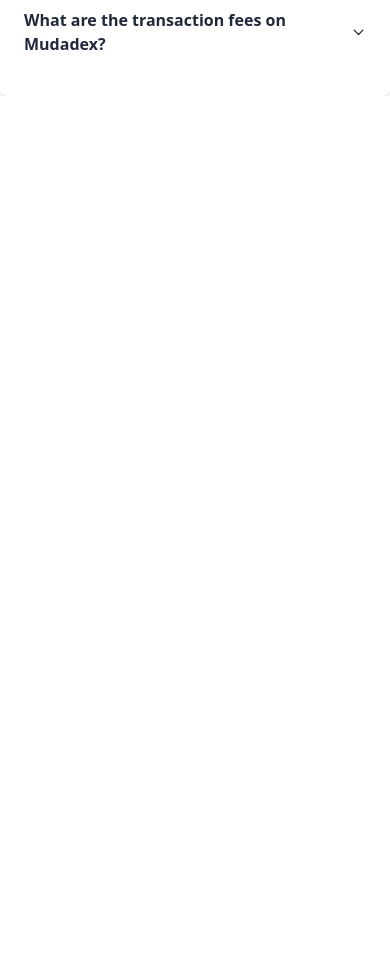
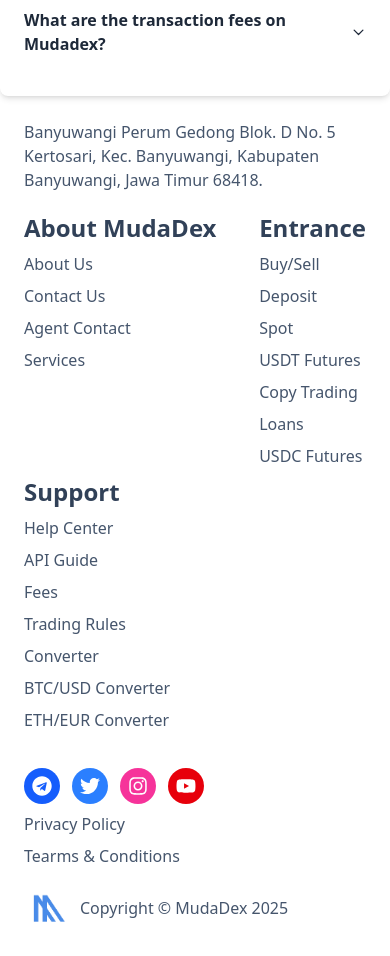
Before and after one commit to mudapediadigitalindonesia/mudadex, a Next.js app: page / in a window 390 px wide. Shown: the part 6920-7876 px from the top of the page. Before the commit the page ends 7016 px from the top, so only its background shows below. Built offline with nearby package versions, Linux system fonts and the light colour scheme.

Commit message:
Footer
Menambahkan bagian footer

```diff
--- a/package.json
+++ b/package.json
@@ -14,6 +14,7 @@
     "next": "15.3.1",
     "react": "^19.0.0",
     "react-dom": "^19.0.0",
+    "react-icons": "^5.5.0",
     "react-infinite-logo-slider": "^1.1.4"
   },
   "devDependencies": {
--- a/src/app/page.tsx
+++ b/src/app/page.tsx
@@ -6,6 +6,8 @@
 import Features from "@/components/Features";
 import Wallets from "@/components/Wallets";
 import FAQ from "@/components/FAQ";
+import Footer from "@/components/Footer";
+
 export default function Home() {
   return (
     <>
@@ -15,36 +17,36 @@
           <FloatingPhoneComp />
         </div>
       </div>
+
       {/* CryptoCard */}
       <div className="p-2 text-center mt-[74px] ml-[40px]">
         <h1 className="text-[35px] font-bold"> Top 5 Crypto Assets</h1>
         <ScrollLinked />
       </div>
+
       {/* Exclusive Tokens */}
       <div className="p-2 text-center mt-[118px]">
         <h2 className="text-[40px] font-semibold text-sky-950">
           MudaDex Exclusive Tokens
         </h2>
-        {/* FadeIn */}
         <div className="flex items-start ml-[106px] mt-[131px]">
           <FadeIn />
-          {/* SwipeCard */}
           <div className="flex items-center justify-center bg-white p-4 w-[700px] h-[200px] ml-auto">
             <SwipeCards />
           </div>
         </div>
       </div>
+
       {/* InfinitySlider */}
       <div className="p-2 text-center">
         <h3 className="text-[40px] font-bold text-sky-950">
           Token Trending on SOLANA
         </h3>
-        <div>
-          <div className="mt-[93px]">
-            <InfinitySlider />
-          </div>
+        <div className="mt-[93px]">
+          <InfinitySlider />
         </div>
       </div>
+
       {/* Features */}
       <div className="p-2 text-center mt-[131px]">
         <h4 className="text-[36px] font-bold text-sky-950">
@@ -54,12 +56,16 @@
           <Features />
         </div>
       </div>
+
       <div>
         <Wallets />
       </div>
       <div>
         <FAQ />
       </div>
+
+      {/* Footer */}
+      <Footer />
     </>
   );
 }
--- /dev/null
+++ b/src/components/Footer.tsx
@@ -0,0 +1,135 @@
+import Image from "next/image";
+import { FaTelegram, FaTwitter, FaInstagram, FaYoutube } from "react-icons/fa";
+
+export default function Footer() {
+  return (
+    <footer className="my-6">
+      <div className="px-6 max-w-screen-xl mx-auto text-slate-600 flex flex-col md:flex-row justify-between md:gap-8 gap-5">
+        <section className="flex flex-col justify-start md:items-start md:w-2/6">
+          <p className="md:pt-10">
+            Banyuwangi Perum Gedong Blok. D No. 5 Kertosari, Kec. Banyuwangi,
+            Kabupaten Banyuwangi, Jawa Timur 68418.
+          </p>
+        </section>
+        <section className="flex gap-2 justify-between items-start flex-wrap md:w-3/6">
+          <div>
+            <h6 className="text-slate-700 text-2xl text-nowrap font-bold">
+              About MudaDex
+            </h6>
+            <ul className="flex flex-col gap-2 mt-2">
+              <li>
+                <a href="#">About Us</a>
+              </li>
+              <li>
+                <a href="#">Contact Us</a>
+              </li>
+              <li>
+                <a href="#">Agent Contact</a>
+              </li>
+              <li>
+                <a href="#">Services</a>
+              </li>
+            </ul>
+          </div>
+          <div>
+            <h6 className="text-slate-700 text-2xl font-bold">Entrance</h6>
+            <ul className="flex flex-col gap-2 mt-2">
+              <li>
+                <a href="#">Buy/Sell</a>
+              </li>
+              <li>
+                <a href="#">Deposit</a>
+              </li>
+              <li>
+                <a href="#">Spot</a>
+              </li>
+              <li>
+                <a href="#">USDT Futures</a>
+              </li>
+              <li>
+                <a href="#">Copy Trading</a>
+              </li>
+              <li>
+                <a href="#">Loans</a>
+              </li>
+              <li>
+                <a href="#">USDC Futures</a>
+              </li>
+            </ul>
+          </div>
+          <div>
+            <h6 className="text-slate-700 text-2xl font-bold">Support</h6>
+            <ul className="flex flex-col gap-2 mt-2">
+              <li>
+                <a href="#">Help Center</a>
+              </li>
+              <li>
+                <a href="#">API Guide</a>
+              </li>
+              <li>
+                <a href="#">Fees</a>
+              </li>
+              <li>
+                <a href="#">Trading Rules</a>
+              </li>
+              <li>
+                <a href="#">Converter</a>
+              </li>
+              <li>
+                <a href="#">BTC/USD Converter</a>
+              </li>
+              <li>
+                <a href="#">ETH/EUR Converter</a>
+              </li>
+            </ul>
+          </div>
+        </section>
+        <section className="md:w-1/6">
+          <div className="flex gap-3 mt-4">
+            <a
+              href="#"
+              className="p-2 rounded-full bg-blue-600 text-white hover:bg-blue-700"
+            >
+              <FaTelegram className="text-xl" />
+            </a>
+            <a
+              href="#"
+              className="p-2 rounded-full bg-blue-500 text-white hover:bg-blue-600"
+            >
+              <FaTwitter className="text-xl" />
+            </a>
+            <a
+              href="#"
+              className="p-2 rounded-full bg-pink-500 text-white hover:bg-pink-600"
+            >
+              <FaInstagram className="text-xl" />
+            </a>
+            <a
+              href="#"
+              className="p-2 rounded-full bg-red-600 text-white hover:bg-red-700"
+            >
+              <FaYoutube className="text-xl" />
+            </a>
+          </div>
+          <ul className="flex flex-col gap-2 mt-2">
+            <li>
+              <a href="#">Privacy Policy</a>
+            </li>
+            <li>
+              <a href="#">Tearms & Conditions</a>
+            </li>
+          </ul>
+        </section>
+      </div>
+      <div className="px-6 max-w-screen-xl mx-auto flex items-center gap-2 text-slate-600 mt-4">
+        <Image
+          src="/logo_footer.png"
+          width={48}
+          height={48}
+          alt="Logo MudaDex"
+        />
+        <p>Copyright &copy; MudaDex 2025</p>
+      </div>
+    </footer>
+  );
+}
```
Also changed, not shown: public/logo_footer.png (added), 1 other file (tests, documents, lock files or other folders).
